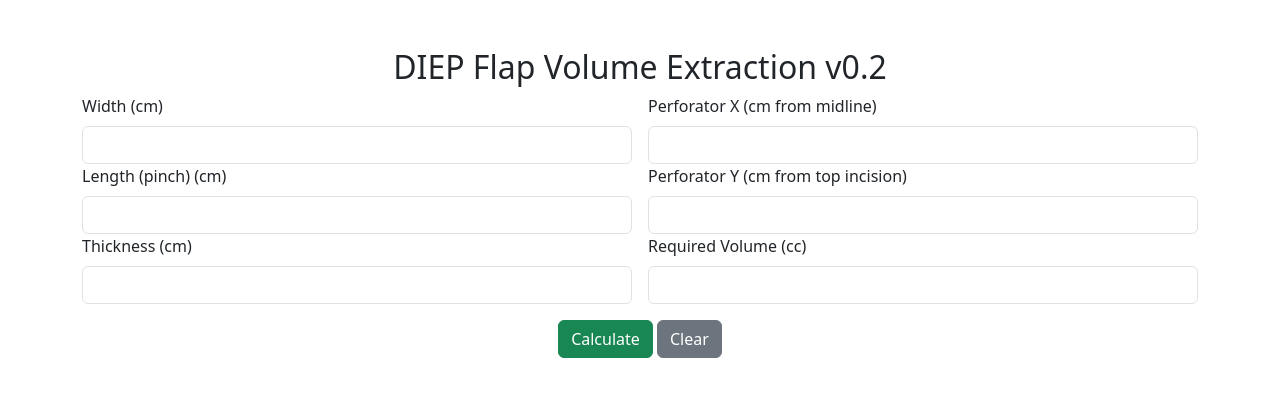
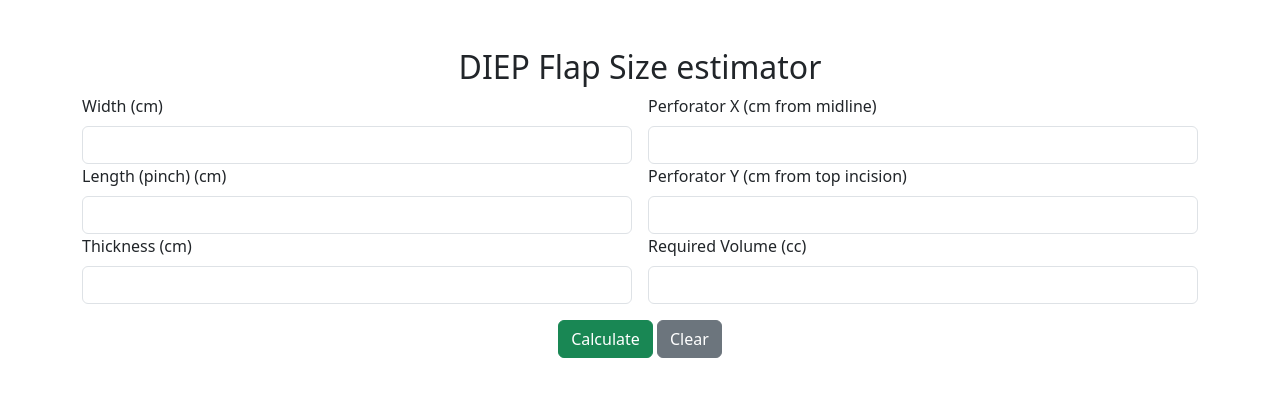
Before and after one commit to Drzet/diepcalc, a Flask app: page /index in a window 1280 px wide. Shown: the part 54-451 px from the top of the page. Run offline with Flask 3, Linux system fonts and the light colour scheme; the visitor is signed in with stand-in values (Sample User, id 1).

Commit message:
Update index.html

```diff
--- a/templates/index.html
+++ b/templates/index.html
@@ -13,7 +13,7 @@
         <a href="{{ url_for('logout') }}" class="btn btn-danger">Logout</a>
     </nav>
     <div class="container mt-5">
-        <h2 class="text-center">DIEP Flap Volume Extraction v0.2</span></h2>
+        <h2 class="text-center">DIEP Flap Size estimator</span></h2>
     <form method="post" class="row g-3">
     <div class="col-md-6">
         <div class="d-flex flex-column">
```
